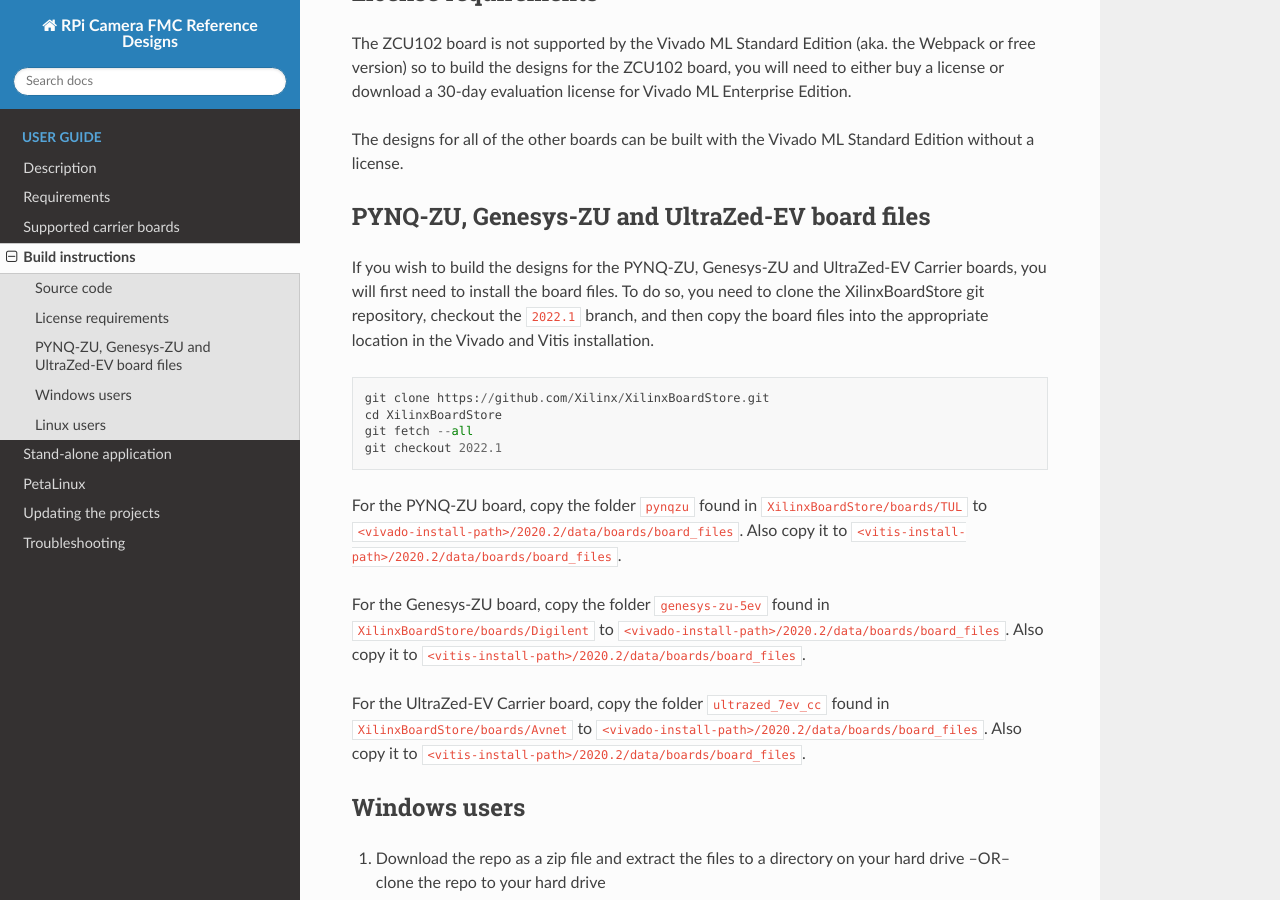
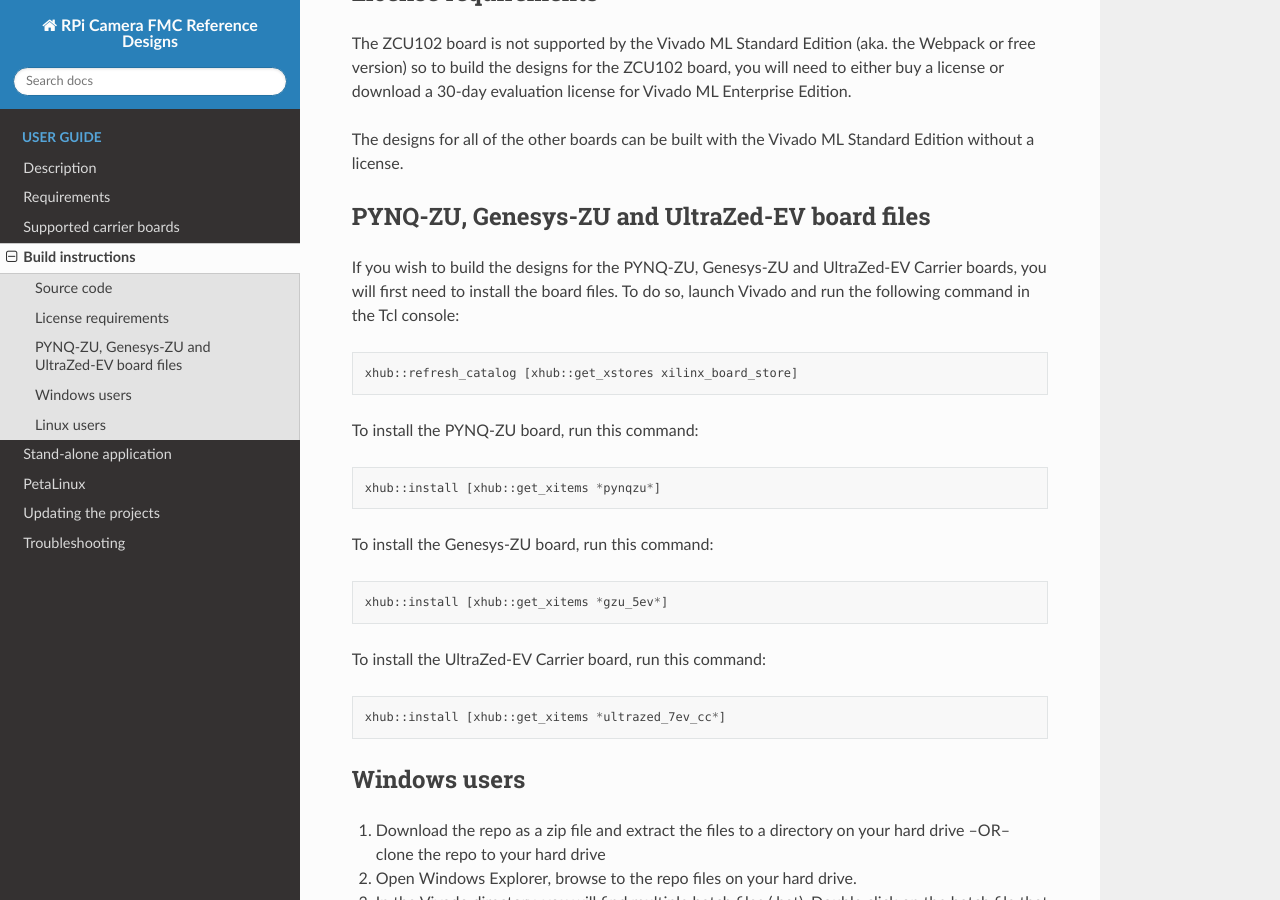
Before and after one commit to fpgadeveloper/rpi-camera-fmc, a Sphinx documentation site: the page built from docs/source/build_instructions.rst, in a window 1280 px wide and 900 px high, scrolled down 288 px. Built offline with Sphinx 7.4.7 and the Read the Docs theme 2.0.0, drawn with Linux system fonts in a browser that asks for light colours; pages that are not in the unit, such as notebooks, are missing from menus.

Commit message:
* updated to 2022.1 * added Makefiles for building Vivado projects and Vitis workspace in Linux * moved build scripts into scripts and tcl folders * removed version specificity from block diagram script * updated build instructions in docs

```diff
--- a/docs/source/build_instructions.rst
+++ b/docs/source/build_instructions.rst
@@ -22,28 +22,30 @@
 -----------------------------------------------
 
 If you wish to build the designs for the PYNQ-ZU, Genesys-ZU and UltraZed-EV Carrier boards, you will
-first need to install the board files. To do so, you need to clone the XilinxBoardStore
-git repository, checkout the ``2022.1`` branch, and then copy the board files into the
-appropriate location in the Vivado and Vitis installation.
+first need to install the board files. To do so, launch Vivado and run the following command in the
+Tcl console:
 
 .. code-block::
 
-  git clone https://github.com/Xilinx/XilinxBoardStore.git
-  cd XilinxBoardStore
-  git fetch --all
-  git checkout 2022.1
+  xhub::refresh_catalog [xhub::get_xstores xilinx_board_store]
 
-For the PYNQ-ZU board, copy the folder ``pynqzu`` found in ``XilinxBoardStore/boards/TUL`` to
-``<vivado-install-path>/2020.2/data/boards/board_files``. Also copy it to
-``<vitis-install-path>/2020.2/data/boards/board_files``.
+To install the PYNQ-ZU board, run this command:
 
-For the Genesys-ZU board, copy the folder ``genesys-zu-5ev`` found in
-``XilinxBoardStore/boards/Digilent`` to ``<vivado-install-path>/2020.2/data/boards/board_files``.
-Also copy it to ``<vitis-install-path>/2020.2/data/boards/board_files``.
+.. code-block::
 
-For the UltraZed-EV Carrier board, copy the folder ``ultrazed_7ev_cc`` found in
-``XilinxBoardStore/boards/Avnet`` to ``<vivado-install-path>/2020.2/data/boards/board_files``.
-Also copy it to ``<vitis-install-path>/2020.2/data/boards/board_files``.
+  xhub::install [xhub::get_xitems *pynqzu*]
+
+To install the Genesys-ZU board, run this command:
+
+.. code-block::
+
+  xhub::install [xhub::get_xitems *gzu_5ev*]
+
+To install the UltraZed-EV Carrier board, run this command:
+
+.. code-block::
+
+  xhub::install [xhub::get_xitems *ultrazed_7ev_cc*]
 
 Windows users
 -------------
```
Also changed, not shown: 15 other files.
